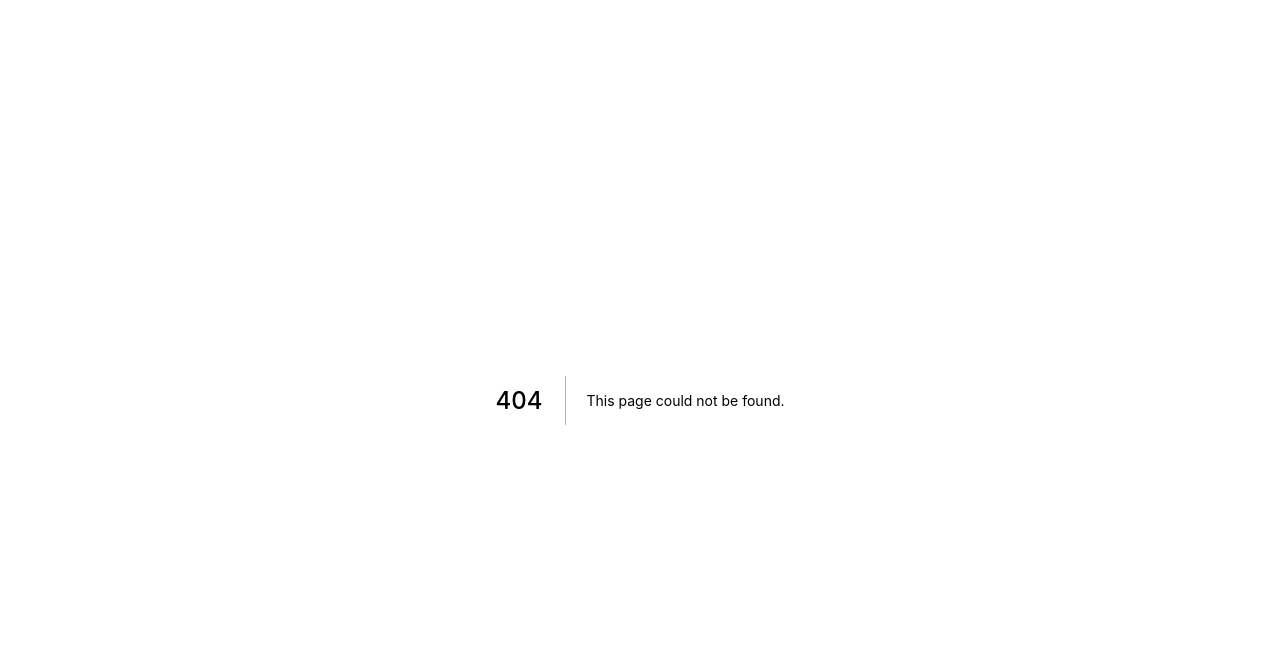
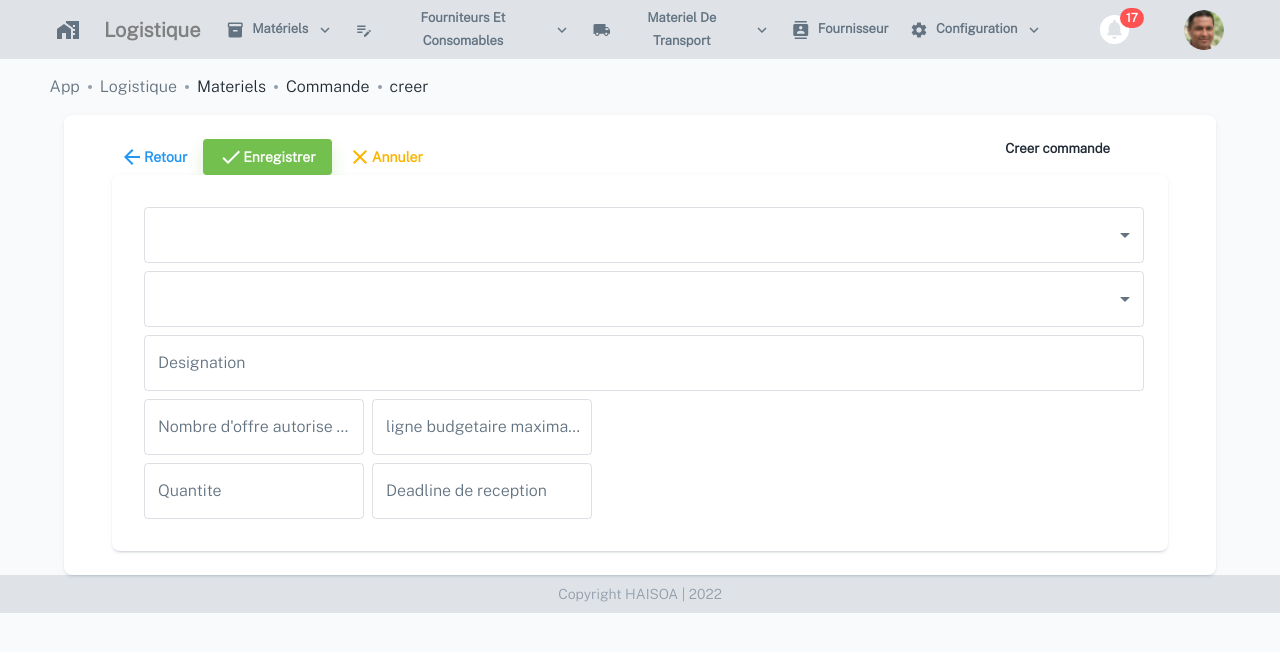
Before and after one commit to tsilefy12/front-logistique, a Next.js app: page /logistique/Materiels/Commande/creer in a window 1280 px wide. Before the commit this address had no page. Shown: the top 652 px of the page. Built offline with nearby package versions, Linux system fonts and the light colour scheme.

Commit message:
integration

```diff
--- /dev/null
+++ b/components/Commande/Creer/Form.tsx
@@ -0,0 +1,92 @@
+import { Icon,Container } from '@mui/material'
+import React from 'react';
+import Card from '@mui/material/Card'
+import Stack from '@mui/material/Stack'
+import InputLabel from '@mui/material/InputLabel'
+import MenuItem from '@mui/material/MenuItem'
+import CardActions from '@mui/material/CardActions'
+import CardContent from '@mui/material/CardContent'
+import Typography from '@mui/material/Typography'
+import Select from '@mui/material/Select'
+import TextField from '@mui/material/TextField';
+
+import FormControl from '@mui/material/FormControl';
+
+
+// const [offre, setAge] = useState('');
+
+//   const handleChange = (event: SelectChangeEvent) => {
+//     setAge(event.target.value);
+//   };
+const Form = () => {
+  return (
+    <Container>
+      <Card sx={{ minWidth: 275 }}>
+      <CardContent>
+
+      <FormControl sx={{ m:1, minWidth: 275, width: 1000 }}>
+      <Stack
+         direction="column"
+         spacing={1}
+        >
+        <Select
+          labelId="demo-simple-select-standard-label"
+          id="demo-simple-select-standard"
+          // value={offre}
+          //
+          //onChange={handleChange}
+          label="Age"
+        >
+          <MenuItem value="">
+            <em>Demandeur</em>
+          </MenuItem>
+          <MenuItem value={10}>Ten</MenuItem>
+          <MenuItem value={20}>Twenty</MenuItem>
+          <MenuItem value={30}>Thirty</MenuItem>
+        </Select>
+        <Select
+          labelId="demo-simple-select-standard-label"
+          id="demo-simple-select-standard"
+          // value={offre}
+          //
+          //onChange={handleChange}
+          label="Age"
+        >
+          <MenuItem value="">
+            <em>GRANT</em>
+          </MenuItem>
+          <MenuItem value={10}>Ten</MenuItem>
+          <MenuItem value={20}>Twenty</MenuItem>
+          <MenuItem value={30}>Thirty</MenuItem>
+        </Select>
+
+        <TextField id="filled-basic" label="Designation" variant="outlined" />
+        <Stack
+         direction="row"
+         justifyContent="flex-start"
+         alignItems="flex-start"
+         spacing={1}
+        >
+          <TextField id="filled-basic" label="Nombre d'offre autorise possible pour une commande" variant="outlined" />
+          <TextField id="filled-basic" label="ligne budgetaire maximale pour une commande" variant="outlined" />
+        </Stack>
+        <Stack
+         direction="row"
+         justifyContent="flex-start"
+         alignItems="flex-start"
+         spacing={1}
+        >
+          <TextField id="filled-basic" label="Quantite" variant="outlined" />
+          <TextField id="filled-basic" label="Deadline de reception" variant="outlined" />
+        </Stack>
+        </Stack>
+        </FormControl>
+
+      </CardContent>
+    </Card>
+    </Container>
+
+  )
+}
+
+export default Form;
--- /dev/null
+++ b/components/Commande/Creer/ListButtonCommande.tsx
@@ -0,0 +1,28 @@
+import { Container, Grid,Icon,styled,useTheme } from '@mui/material'
+import React from 'react'
+import Stack from '@mui/material/Stack'
+import Button from '@mui/material/Button'
+import CheckIcon from '@mui/icons-material/Check'
+import ArrowBackIcon from '@mui/icons-material/ArrowBack'
+import CloseIcon from '@mui/icons-material/Close'
+
+const ListButtonCommande= ()=>{
+  return(
+    <Container>
+      <Grid container spacing={2}>
+        <Grid item xs={10}>
+    <Stack spacing={1} direction="row">
+      <Button variant="text" color="info"><ArrowBackIcon/>Retour</Button>
+      <Button variant="contained" color="primary"><CheckIcon/>Enregistrer</Button>
+      <Button variant="text" color="warning"><CloseIcon/>Annuler</Button>
+    </Stack>
+    </Grid>
+    <Grid item xs={2}>
+    <h5>Creer commande</h5>
+  </Grid>
+  </Grid>
+    </Container>
+  )
+}
+
+export default ListButtonCommande;
--- /dev/null
+++ b/components/Commande/Creer/index.tsx
@@ -0,0 +1,23 @@
+import { Icon,Container } from '@mui/material'
+import React from 'react'
+import Card from '@mui/material/Card'
+import CardContent from '@mui/material/CardContent'
+import ListButtonCommande from './ListButtonCommande'
+import Form from './Form'
+
+
+const Formulaire = () => {
+  return (
+    <Container>
+      <Card sx={{ minWidth: 275 }}>
+      <CardContent>
+      <ListButtonCommande/>
+      <Form/>
+      </CardContent>
+      </Card>
+    </Container>
+
+  )
+}
+
+export default Formulaire;
--- /dev/null
+++ b/pages/Materiels/Commande/creer/index.tsx
@@ -0,0 +1,25 @@
+import { Container } from "@mui/material";
+import type { NextPage } from "next";
+import Head from "next/head";
+import BackOfficeLayout from "../../../../layouts/backOffice";
+import useBasePath from "../../../../hooks/useBasePath";
+import Formulaire from "../../../../components/Commande/Creer";
+
+const Home: NextPage = () => {
+  const basePath = useBasePath();
+  return (
+    <BackOfficeLayout>
+      <Head>
+        <title>afficher et ou modifier commande</title>
+        <meta name="description" content="Generated by create next app" />
+        <link rel="icon" href={`${basePath}/favicon.ico`} />
+      </Head>
+
+      <Container maxWidth="xl">
+        <Formulaire/>
+      </Container>
+    </BackOfficeLayout>
+  );
+};
+
+export default Home;
```
